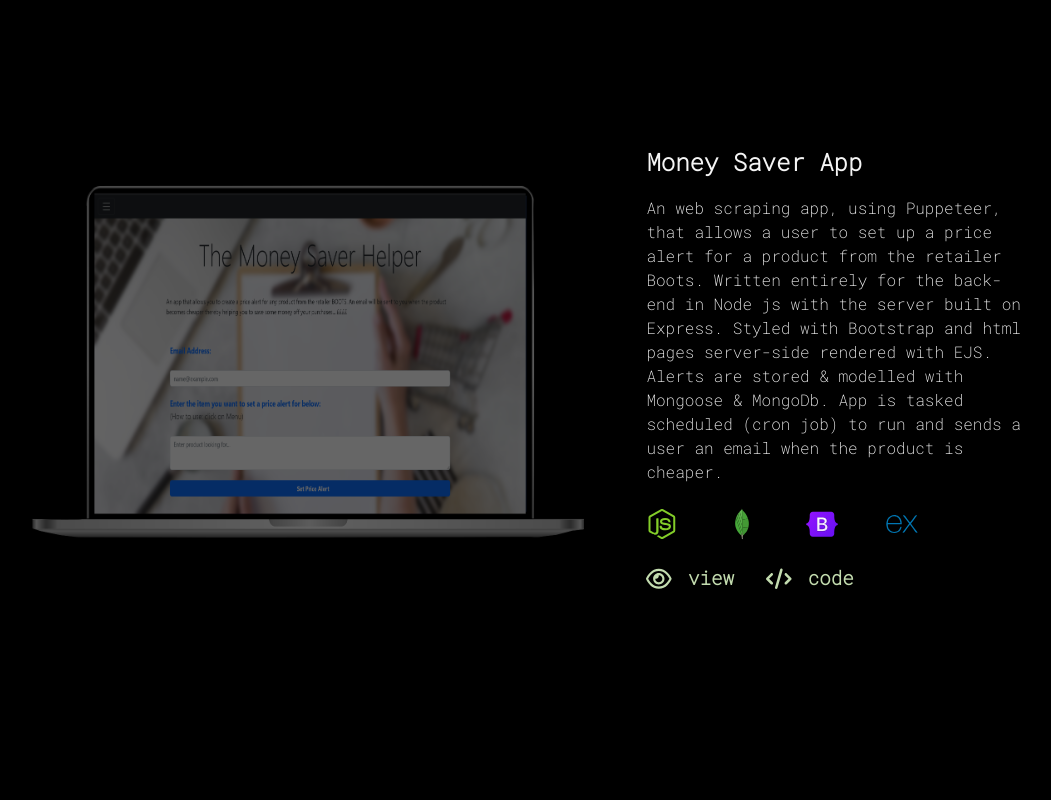
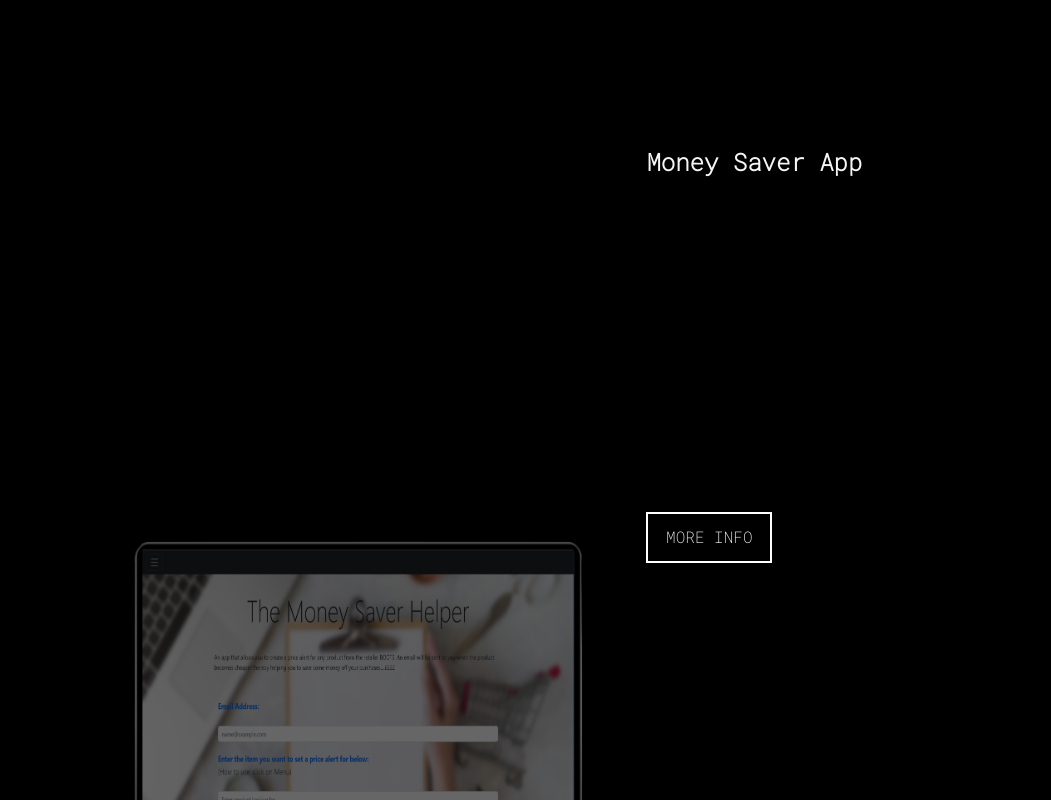
Before and after one commit to tonylubin/portfolio-react, a React (Create React App) app: page / in a window 1280 px wide. Shown: the part 1440-2240 px from the top of the page, without its empty margins (128-1179 px from the left). Built offline with nearby package versions, Linux system fonts and the light colour scheme.

Commit message:
state for hover reveal

```diff
--- a/src/Components/ProjectCard/ProjectCard.jsx
+++ b/src/Components/ProjectCard/ProjectCard.jsx
@@ -1,25 +1,30 @@
-import React from "react";
+import React, { useState } from "react";
 import Button from "../Button/Button";
 import SkillsTechList from "../SkillsTechList/SkillsTechList";
 import { codeSvg, viewSvg } from "../../data/skillsData.js";
 import styles from "./ProjectCard.module.scss";
 
+
 const ProjectCard = (props) => {
+
+  const [ showInfo, setShowInfo ] = useState(false);
+
+  const showText = () => setShowInfo(true);
+  const hideText = () => setShowInfo(false);
+
   return (
     <article
       className={
-        props.isReversed === false
-          ? styles.projectContainer
-          : `${styles.projectContainer} ${styles.projectContainerReverse}`
+          `${styles.projectContainer} ${props.isReversed ? styles.projectContainerReverse : ""}`
       }
     >
-      <div className={styles.projectContainer__image}>
+      <div className={`${styles.projectContainer__image} ${props.isReversed ? styles.reverseOrderImg: ""}`}>
+        <p className={`${styles.textInfo} ${showInfo ? styles.textInfoReveal : ""}`}>{props.info}</p>
         <img src={props.imageUrl} alt={props.imageAlt} />
       </div>
       <div className={styles.projectContainer__info}>
         <h2 className={styles.projectContainerTitle}>{props.title}</h2>
-      <p className={styles.textInfo}>{props.info}</p>
-        {/* <div className={styles.info}>INFO</div> */}
+        <div className={styles.info} onMouseEnter ={showText} onMouseLeave = {hideText}>MORE INFO</div>
         <SkillsTechList techstackIcons={props.techstackIcons} />
         <div className={styles.projectContainerBtnHolder}>
           <a href={props.projectViewUrl} target="_blank" rel="noopener noreferrer">
```
